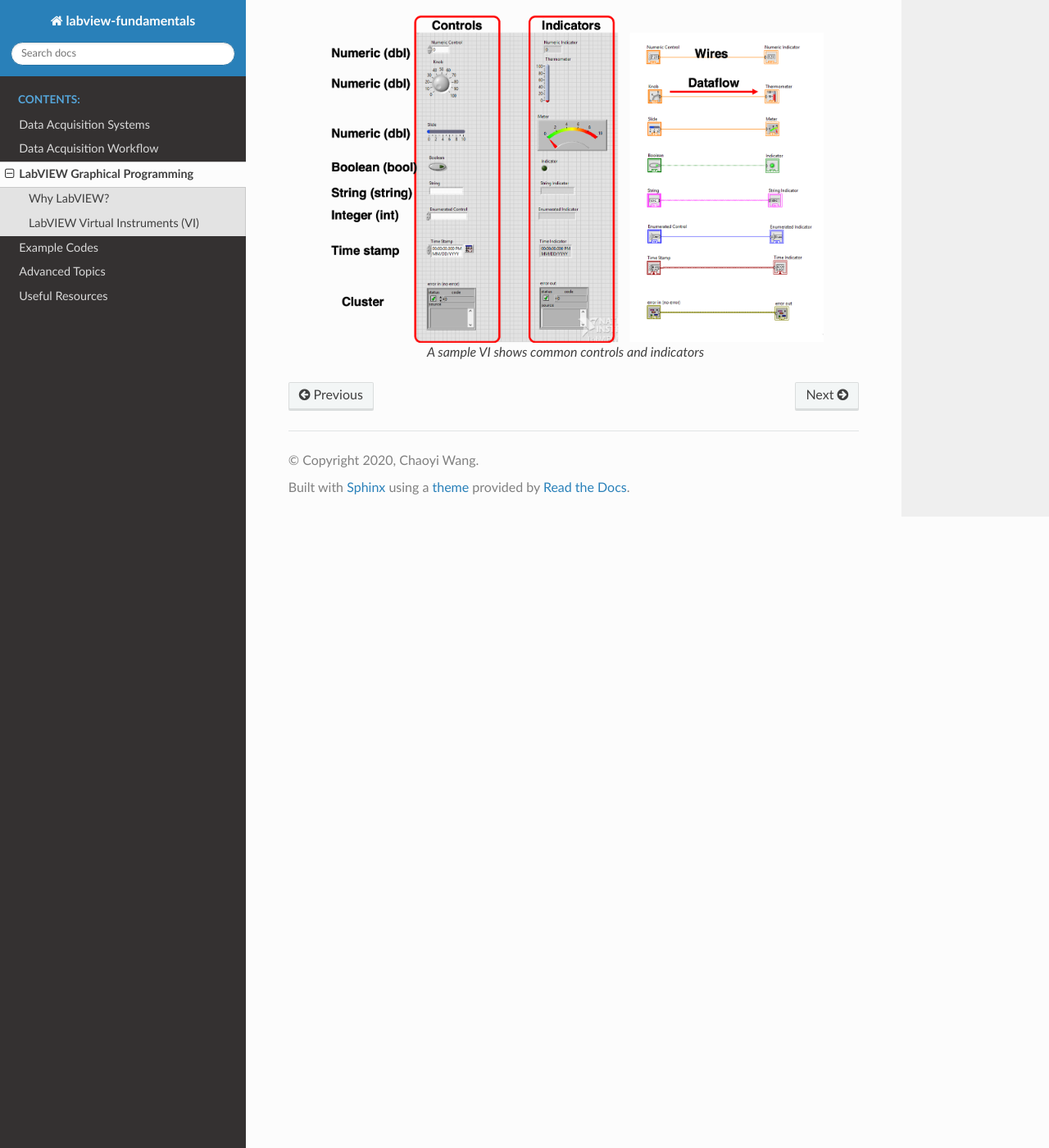
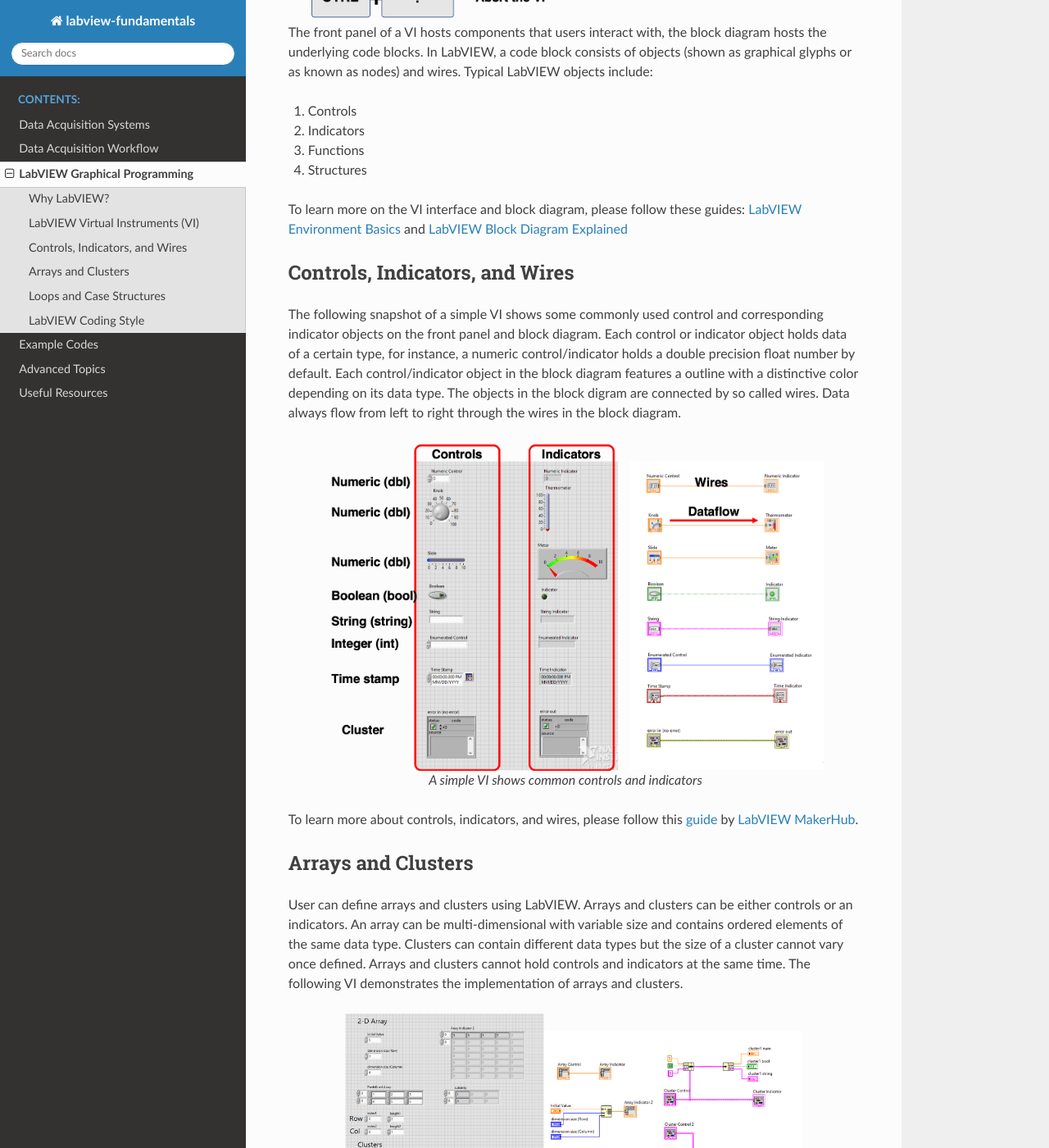
Before and after one commit to wcy41gtc/LabVIEW-Fundamentals, a Sphinx documentation site: the page built from source/docs/labview/index.rst, in a window 1280 px wide and 1400 px high, scrolled down 1916 px. Shown: the whole window at 82% size. Built offline with Sphinx 7.4.7 and the Read the Docs theme 2.0.0, drawn with Linux system fonts in a browser that asks for light colours; some of the changed text lies outside the part shown.

Commit message:
Finish Labview Graphical Programming Section

```diff
--- a/source/docs/labview/index.rst
+++ b/source/docs/labview/index.rst
@@ -27,13 +27,20 @@
 LabVIEW Virtual Instruments (VI)
 ^^^^^^^^^^^^^^^^^^^^^^^^^^^^^^^^
 
-The programming interface for labview is called a **Virtual Instrument** or as known as a **VI**, this is an analogy for the real instrument panel people used to work with. A blank VI interface is shown as below.
+The programming interface for labview is called a **Virtual Instrument** or as known as a **VI**, which is an analogy for the real instrument panel people used to work with. A blank VI interface and its common functions are shown as below.
+
 
 .. figure:: ./images/vi.png
   :align: center
   :scale: 40%
 
   `A blank LabVIEW Virtual Instrument (VI)`
+
+Here are some useful shortcuts for common LabVIEW GUI manipulation.
+
+.. image:: ./images/shortcut.png
+  :align: center
+  :scale: 40%
 
 The front panel of a VI hosts components that users interact with, the block diagram hosts the underlying code blocks. In LabVIEW, a code block consists of objects (shown as graphical glyphs or as known as nodes) and wires. Typical LabVIEW objects include:
 
@@ -44,16 +51,79 @@
 
 To learn more on the VI interface and block diagram, please follow these guides: `LabVIEW Environment Basics <https://www.ni.com/getting-started/labview-basics/environment>`_ and `LabVIEW Block Diagram Explained <https://www.ni.com/en-us/support/documentation/supplemental/08/labview-block-diagram-explained.html>`_
 
-The  The following figure shows some commonly used controls and corresponding indicators on the front panel and block diagram.
+Controls, Indicators, and Wires
+^^^^^^^^^^^^^^^^^^^^^^^^^^^^^^^
 
-The programming interface for labview is called a **Virtual Instrument** or as known as a **VI**, this is an analogy for the real instrument panel people used to work with. A blank VI interface is shown as below.
+The following snapshot of a simple VI shows some commonly used control and corresponding indicator objects on the front panel and block diagram. Each control or indicator object holds data of a certain type, for instance, a numeric control/indicator holds a double precision float number by default. Each control/indicator object in the block diagram features a outline with a distinctive color depending on its data type. The objects in the block digram are connected by so called wires. Data always flow from left to right through the wires in the block diagram.
 
 .. figure:: ./images/controls-indicators.png
   :align: center
   :scale: 40%
 
-  `A sample VI shows common controls and indicators`
+  `A simple VI shows common controls and indicators`
 
+To learn more about controls, indicators, and wires, please follow this `guide <https://www.labviewmakerhub.com/doku.php?id=learn:tutorials:labview:basics:controls_indicators>`_ by `LabVIEW MakerHub <https://www.labviewmakerhub.com/>`_.
+
+Arrays and Clusters
+^^^^^^^^^^^^^^^^^^^
+
+User can define arrays and clusters using LabVIEW. Arrays and clusters can be either controls or an indicators. An array can be multi-dimensional with variable size and contains ordered elements of the same data type. Clusters can contain different data types but the size of a cluster cannot vary once defined. Arrays and clusters cannot hold controls and indicators at the same time. The following VI demonstrates the implementation of arrays and clusters.
+
+.. figure:: ./images/array-cluster.png
+  :align: center
+  :scale: 30%
+
+  `A VI shows the implementation of arrays and clusters`
+
+To learn more about arrays and clusters data structure, please follow the guide: `LabVIEW Arrays and Clusters Explained <https://www.ni.com/en-us/support/documentation/supplemental/08/labview-arrays-and-clusters-explained.html>`_
+
+Loops and Case Structures
+^^^^^^^^^^^^^^^^^^^^^^^^^
+
+Loops and case structures are execution structures in LabVIEW.
+
+A **case structure** contains two or more sub-diagrams of code, only one piece of the code diagram (one case) is visible and can be excecuted at a time.
+
+.. figure:: ./images/case-structure.png
+  :align: center
+  :scale: 75%
+
+  `An example of Case Structure`
+
+A **for loop** excecute a sub-diagram of code for a set number of iterations.
+
+.. figure:: ./images/for-loop.png
+  :align: center
+  :scale: 75%
+
+  `An example of For Loop`
+
+A **while loop** keeps excecuting a sub-diagram of code until a loop stop condition is met.
+
+.. figure:: ./images/while-loop.png
+  :align: center
+  :scale: 75%
+
+  `An example of While Loop`
+
+It is important to avoid infinite loop mistakes when using while loops. To learn more about excecution structures, please follow the guide: `Excecution Structures in LabVIEW <https://www.ni.com/getting-started/labview-basics/execution-structures#Case%20Structures>`_
+
+LabVIEW Coding Style
+^^^^^^^^^^^^^^^^^^^^
+
+The `spaghetti code` can get really complicated if not well planned in constructing the block diagram. See the following comparison between two code diagrams, you can get an idea how important it is to plan your code diagram and write clean, readable codes. Writing sub-VIs, bundling data into clusters, constructing codes as state-machines are good practices to make your code looking clean and professional.
+
+.. figure:: ./images/badcode.png
+  :align: center
+  :scale: 75%
+
+  `An example of bad LabVIEW coding style (Image: NI forum) <https://forums.ni.com/t5/Random-Ramblings-on-LabVIEW/LabVIEW-Smells-Anti-patterns/ba-p/3480129?profile.language=en>`_
+
+.. figure:: ./images/goodcode.png
+  :align: center
+  :scale: 100%
+
+  `An example of good LabVIEW coding style (Image: digilentinc.com) <https://blog.digilentinc.com/tips-for-creating-professional-looking-vis-in-labview/>`_
 
 
 .. toctree::
```
Also changed, not shown: source/docs/labview/images/array-cluster.png (added), source/docs/labview/images/badcode.png (added), source/docs/labview/images/case-structure.png (added), source/docs/labview/images/for-loop.png (added), source/docs/labview/images/goodcode.png (added), source/docs/labview/images/shortcut.png (added), source/docs/labview/images/while-loop.png (added), 12 other files.
